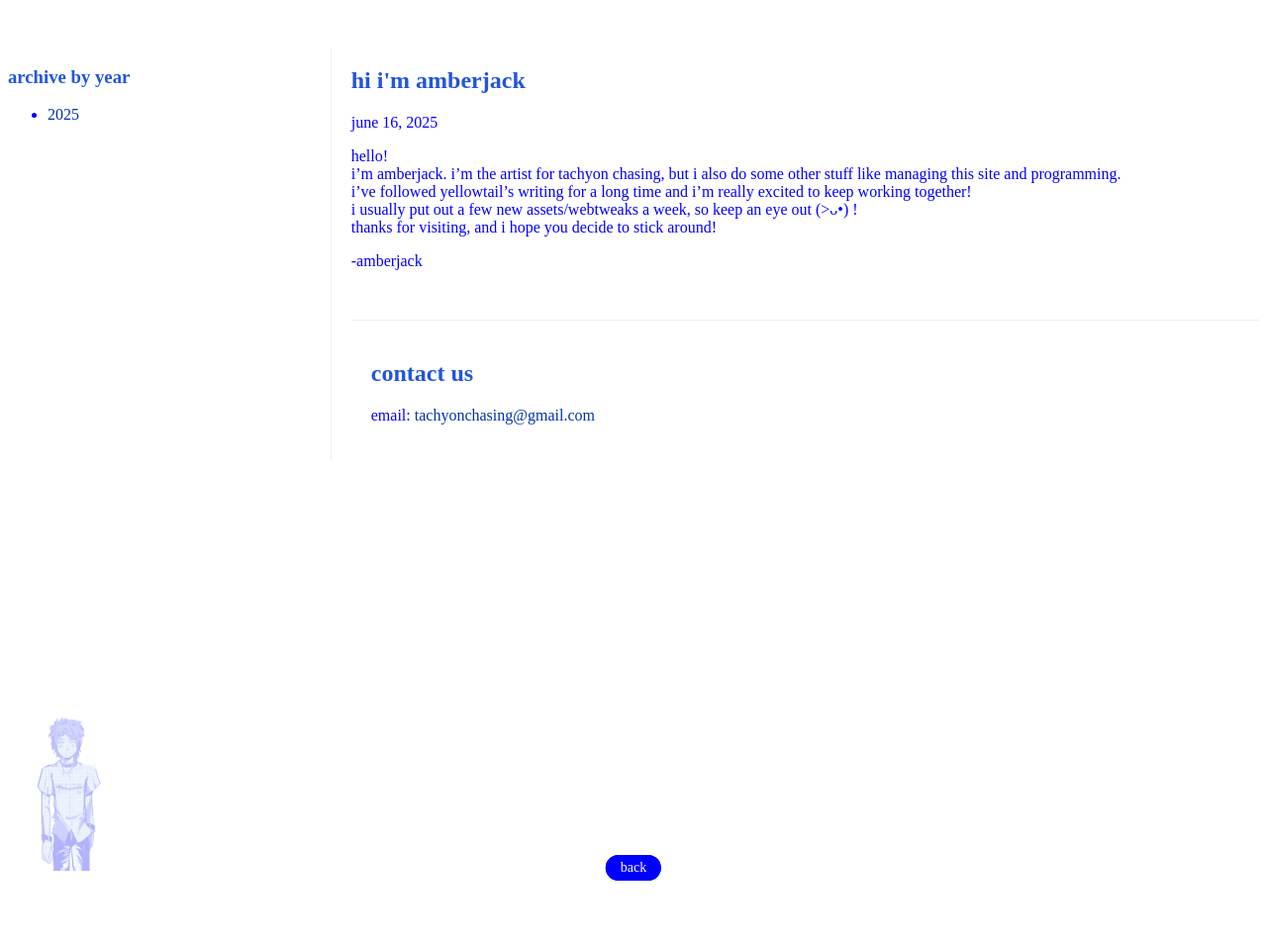
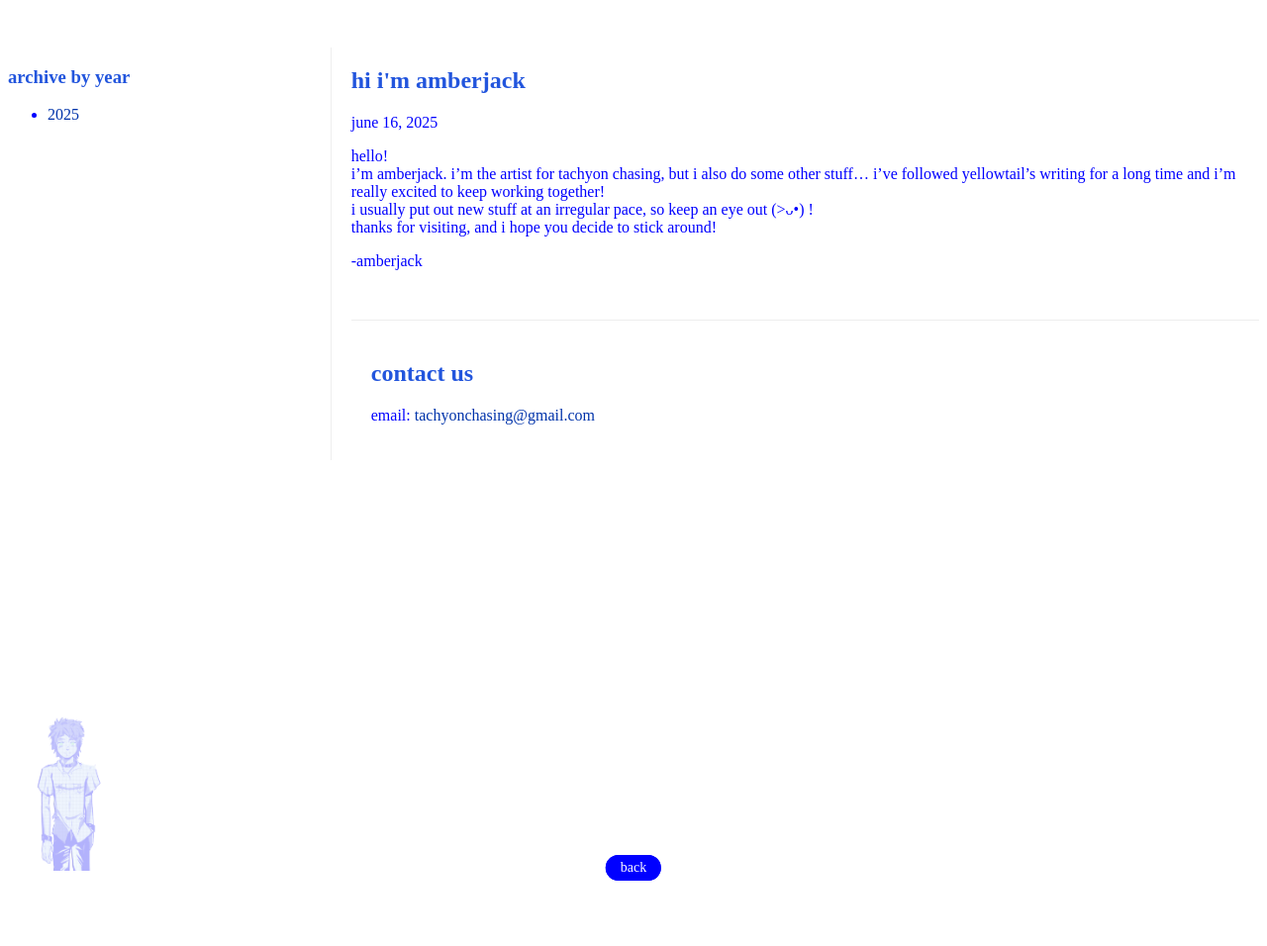
Before and after one commit to catgoesmiao/catgoesmiao.github.io, a Jekyll site: the page built from _posts/2025-06-16-hi-im-amberjack.md, in a window 1280 px wide. Shown: the whole page at 99% size. Built offline with Jekyll 4.4.1, drawn with Linux system fonts in a browser that asks for light colours.

Commit message:
Update 2025-06-16-hi-im-amberjack.md

```diff
--- a/_posts/2025-06-16-hi-im-amberjack.md
+++ b/_posts/2025-06-16-hi-im-amberjack.md
@@ -4,9 +4,9 @@ title: "hi i'm amberjack"
 date: 2025-06-16
 ---
 hello!
-i'm amberjack. i'm the artist for tachyon chasing, but i also do some other stuff like managing this site and programming.
+i'm amberjack. i'm the artist for tachyon chasing, but i also do some other stuff...
 i've followed yellowtail's writing for a long time and i'm really excited to keep working together!
-i usually put out a few new assets/webtweaks a week, so keep an eye out (>ᴗ•) !
+i usually put out new stuff at an irregular pace, so keep an eye out (>ᴗ•) !
 thanks for visiting, and i hope you decide to stick around!
 
 -amberjack
```
